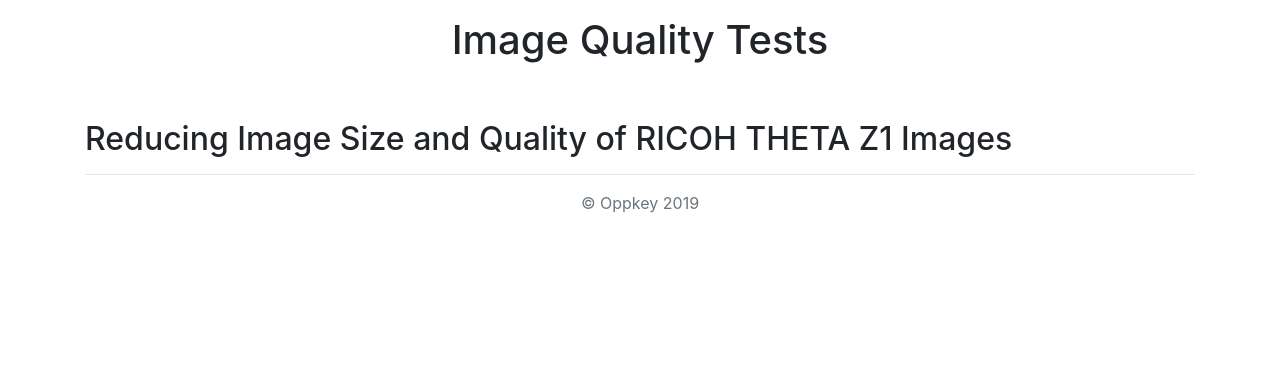
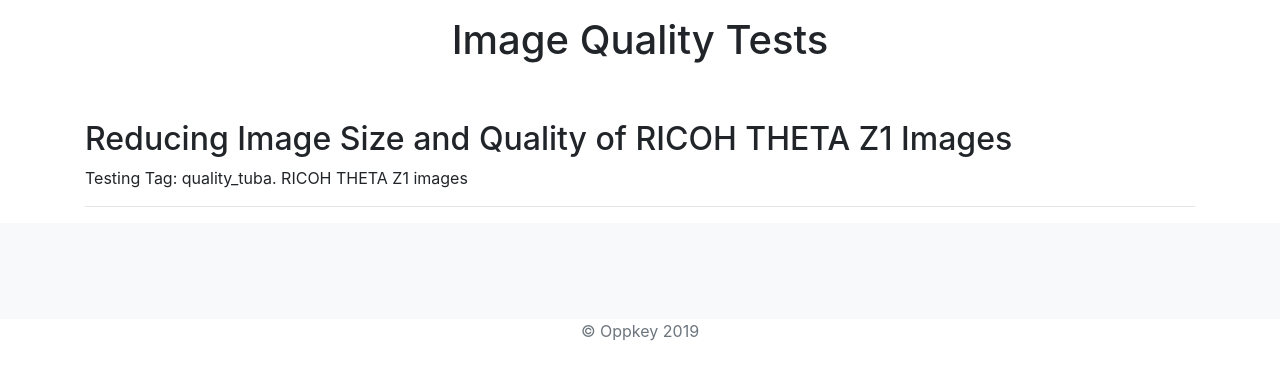
Before and after one commit to codetricity/theta360-gallery, a Django app: page /blog/qualitytuba/ in a window 1280 px wide. Shown: the part 56-436 px from the top of the page. Run offline with Django 3.2, Linux system fonts and the light colour scheme; data that the repository does not hold is empty; some libraries are stand-ins or nearby versions.

Commit message:
changed format of image quality tests

```diff
--- a/blog/templates/blog/quality.html
+++ b/blog/templates/blog/quality.html
@@ -9,7 +9,7 @@
   <meta charset="utf-8">
   <meta name="viewport" content="width=device-width, initial-scale=1, shrink-to-fit=no">
 
-  <title>THETA Technique Gallery</title>
+  <title>RICOH THETA Image Quality Tests</title>
 
   <link rel="canonical" href="https://getbootstrap.com/docs/4.3/examples/album/">
 
@@ -60,34 +60,47 @@
   </header>
 
   <main role="main">
-      <div class="container">
+
+
+
 
 
               <h1 class="text-center pt-3">Image Quality Tests</h1>
               <br />
               <br />
+              <div class="container">
               <h2>Reducing Image Size and Quality of RICOH THETA Z1 Images</h2>
+              <p>Testing Tag: quality_tuba. RICOH THETA Z1 images</p>
               <hr />
+            </div>
+              <div class="album py-5 bg-light">
+                    <div class="container">
+                        <div class="row">
+
               {% for blog in blogs.all %}
               {% if blog.testing_tag == "quality_tuba" %}
-        <div class="col-md-5">
-            <a href="{% url 'detail' blog.id %}"><h3>{{ blog.title}} </h3></a>
+              <a href="{% url 'detail' blog.id %}">
+              <div class="col-md-3">
+
+                      <h3>{{ blog.title}} </h3>
+
 
                   {{ blog.pub_date_pretty }}
                   <br>
-            <img class="card-img-top img-fluid"
-            src="{{ blog.image.url }}" />
+                  <img class="card-img-top img-fluid" src="{{ blog.image.url }}" />
                   <br>
                   <!-- no parenthesis is used to call the method
             this is specific to django -->
                   <p>{{ blog.summary }}</p>
+                </a>
 
               </div>
               <hr />
               {% endif %}
 
               {% endfor %}
-
+            </div>
+          </div>
       </div>
 
   </main>
```
Lines whose indentation alone changed are shown as unchanged.
